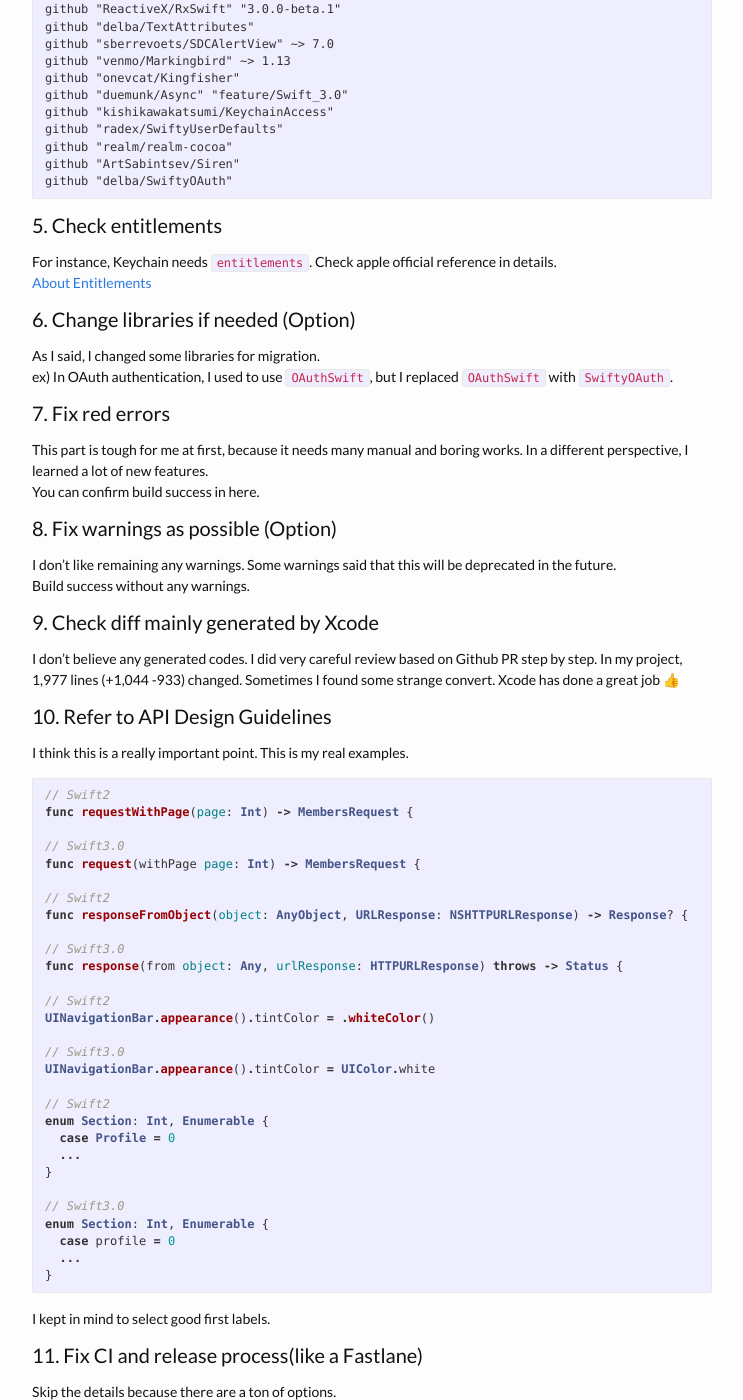
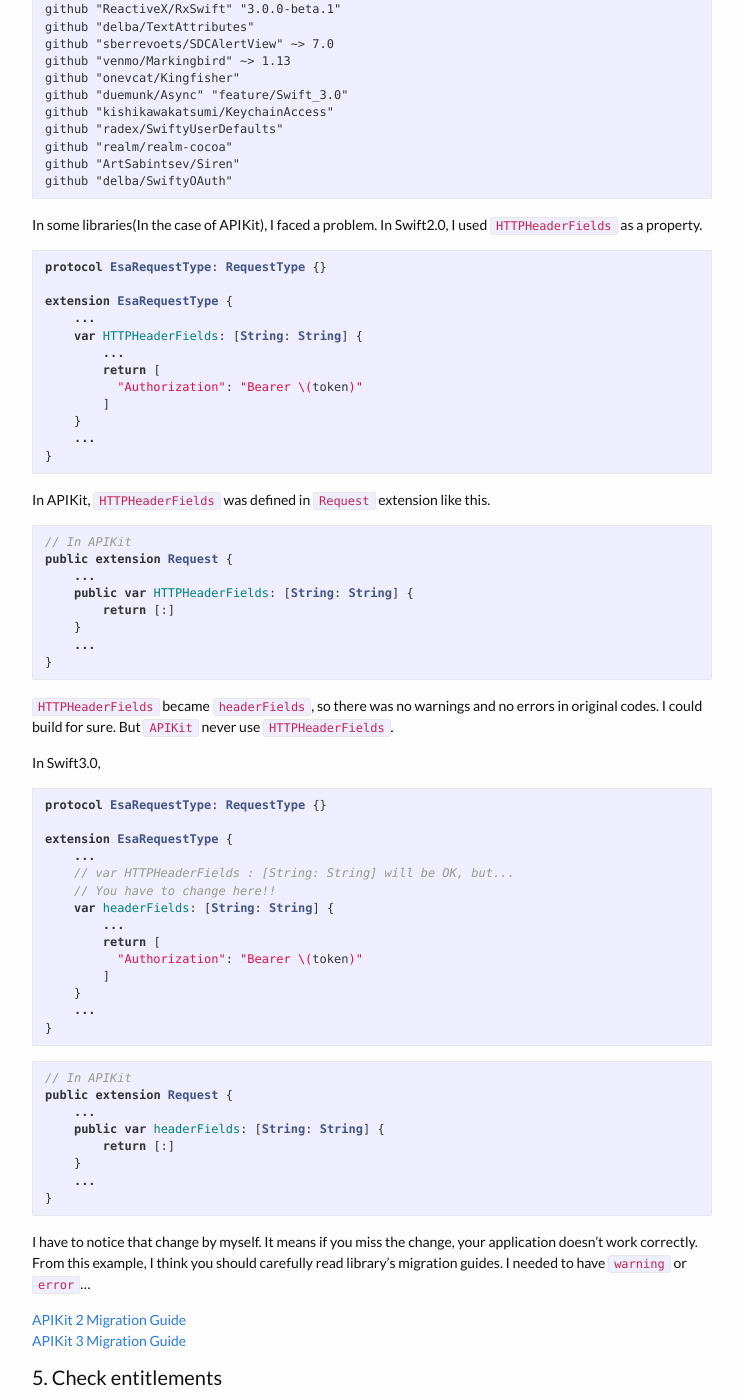
Before and after one commit to pixyzehn/pixyzehn.com, a Jekyll site: the page built from _posts/2016-09-25-migration-memo-from-swift2-to-swift3.0.md, in a window 1280 px wide and 1400 px high, scrolled down 1155 px. Shown: the whole window, without its empty margins (268-1011 px from the left). Built offline with Jekyll 4.4.1, drawn with Linux system fonts in a browser that asks for light colours; emoji names are drawn with the system emoji font; comment, search, counter and statistics services are not loaded; some of the changed text lies outside the part shown.

Commit message:
Update content

````diff
--- a/_posts/2016-09-25-migration-memo-from-swift2-to-swift3.0.md
+++ b/_posts/2016-09-25-migration-memo-from-swift2-to-swift3.0.md
@@ -52,6 +52,73 @@ github "realm/realm-cocoa"
 github "ArtSabintsev/Siren"
 github "delba/SwiftyOAuth"
 ```
+
+In some libraries(In the case of APIKit), I faced a problem. In Swift2.0, I used `HTTPHeaderFields` as a property.
+
+```swift
+protocol EsaRequestType: RequestType {}
+
+extension EsaRequestType {
+    ...
+    var HTTPHeaderFields: [String: String] {
+        ...
+        return [
+          "Authorization": "Bearer \(token)"
+        ]
+    }
+    ...
+}
+```
+
+In APIKit, `HTTPHeaderFields` was defined in `Request` extension like this.
+
+```swift
+// In APIKit
+public extension Request {
+    ...
+    public var HTTPHeaderFields: [String: String] {
+        return [:]
+    }
+    ...
+}
+```
+
+`HTTPHeaderFields` became `headerFields`, so there was no warnings and no errors in original codes. I could build for sure. But `APIKit` never use `HTTPHeaderFields`.
+
+In Swift3.0,
+
+```swift
+protocol EsaRequestType: RequestType {}
+
+extension EsaRequestType {
+    ...
+    // var HTTPHeaderFields : [String: String] will be OK, but...
+    // You have to change here!!
+    var headerFields: [String: String] {
+        ...
+        return [
+          "Authorization": "Bearer \(token)"
+        ]
+    }
+    ...
+}
+```
+
+```swift
+// In APIKit
+public extension Request {
+    ...
+    public var headerFields: [String: String] {
+        return [:]
+    }
+    ...
+}
+```
+
+I have to notice that change by myself. It means if you miss the change, your application doesn't work correctly. From this example, I think you should carefully read library's migration guides. I needed to have `warning` or `error`...
+
+[APIKit 2 Migration Guide](https://github.com/ishkawa/APIKit/blob/master/Documentation/APIKit2MigrationGuide.md){:target="_blank"}
+[APIKit 3 Migration Guide](https://github.com/ishkawa/APIKit/blob/master/Documentation/APIKit3MigrationGuide.md){:target="_blank"}
 
 #### 5. Check entitlements
 
@@ -127,7 +194,7 @@ I'm still not used to writing codes like Swift3.0. @volbap said
 
 > A piece of advice: Read the Swift 3 API design guidelines once and again. Every day in the morning, if necessary, until you get used to the new way of writing Swift code.
 
-That makes sense.
+That makes sense. If you know about something that I missed, please leave a comment.
 
 Ref
 - [Function Naming In Swift 3](http://inaka.net/blog/2016/09/16/function-naming-in-swift-3/){:target="_blank"}
````
Also changed, not shown: other parts of _posts/2016-09-25-migration-memo-from-swift2-to-swift3.0.md (+1 -1 lines).
